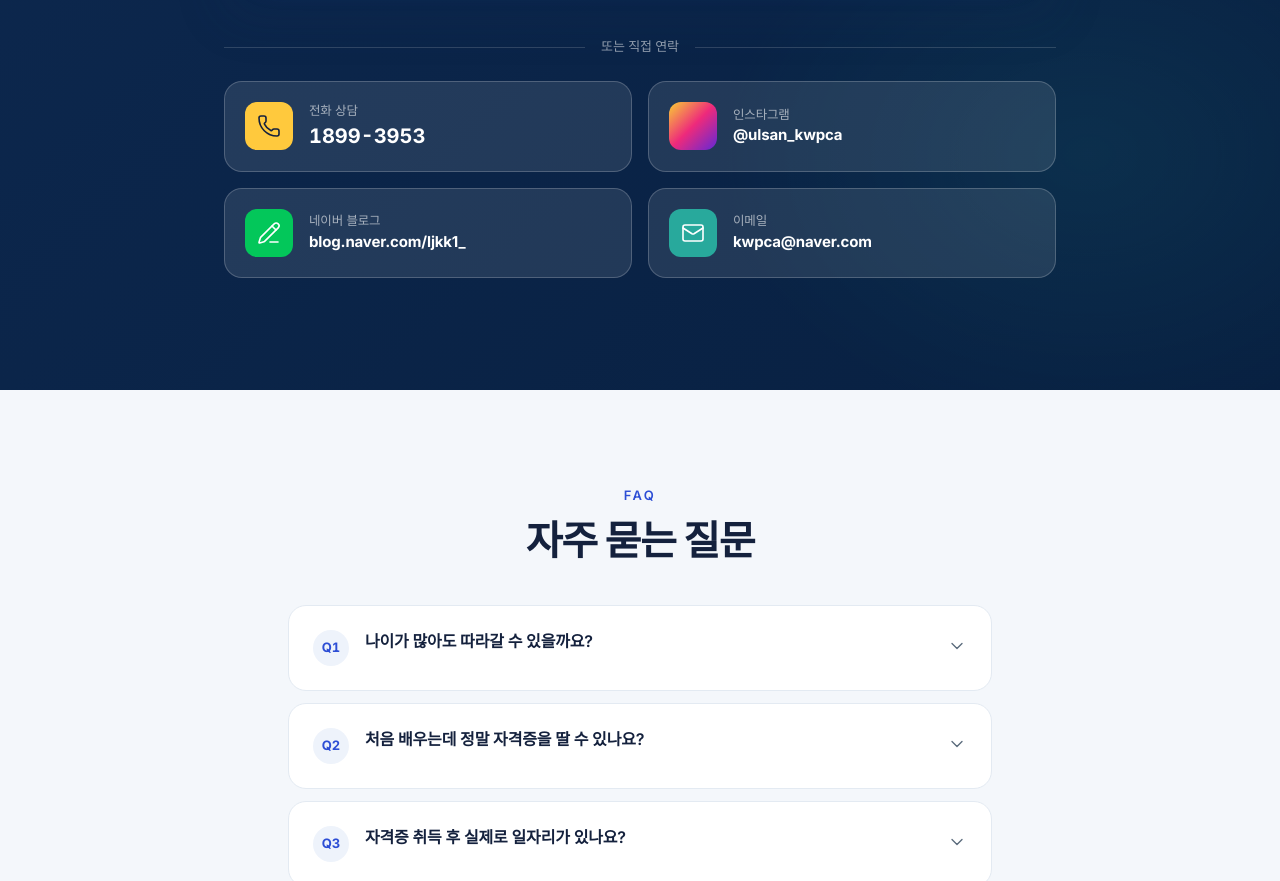
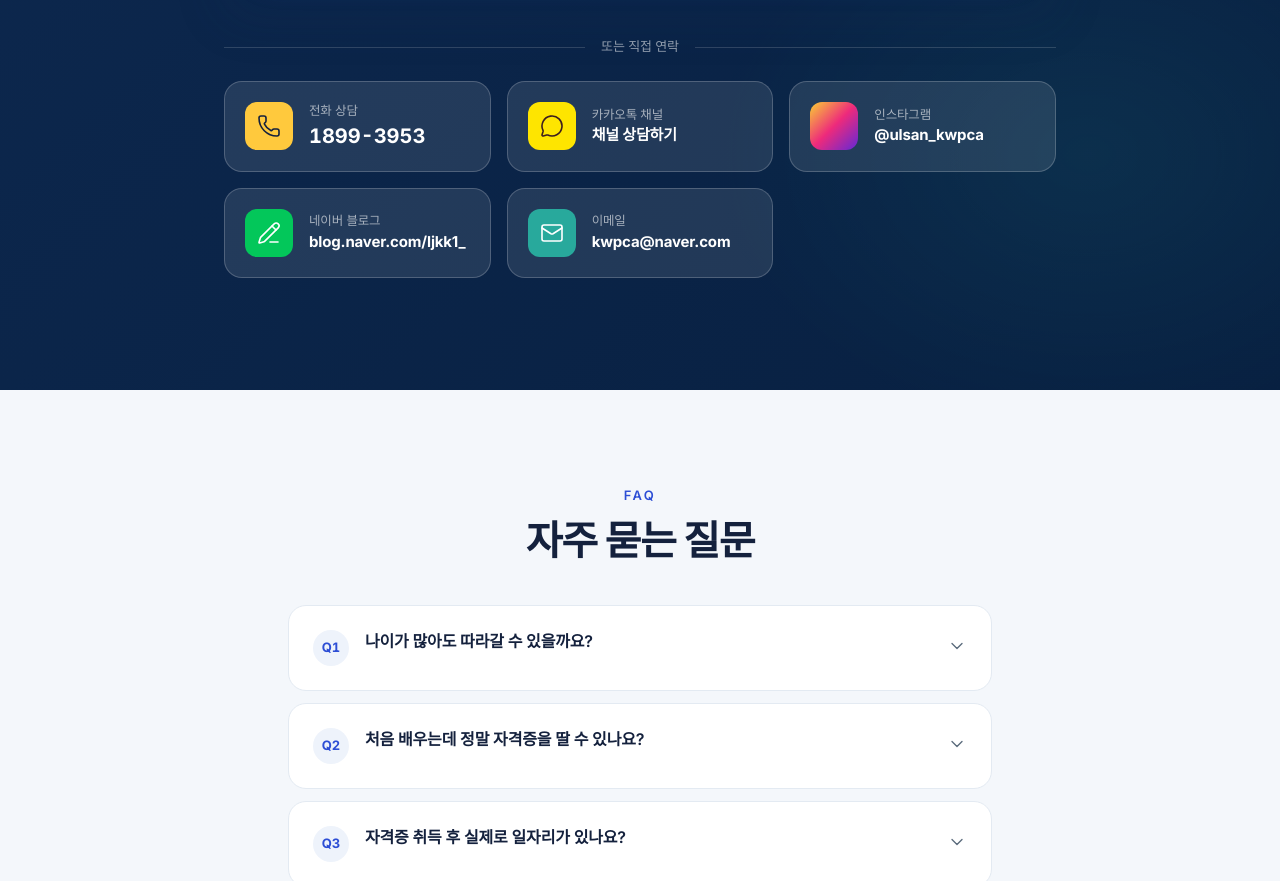
Before and after one commit to leesin1716-byte/water-pipe-landing, a plain HTML site: page index.html in a window 1280 px wide. Shown: the part 6859-7740 px from the top of the page. Drawn offline with nearby package versions, Linux system fonts and the light colour scheme; some icons are missing; a web font is replaced by a local one.

Commit message:
Add KakaoTalk channel link to contact section and mobile CTA bar

```diff
--- a/index.html
+++ b/index.html
@@ -904,12 +904,19 @@
       <div class="flex items-center gap-4 text-white/55 text-[13px] mb-6">
         <span class="flex-1 h-px bg-white/15"></span> 또는 직접 연락 <span class="flex-1 h-px bg-white/15"></span>
       </div>
-      <div class="grid sm:grid-cols-2 gap-4">
+      <div class="grid sm:grid-cols-2 lg:grid-cols-3 gap-4">
         <a href="tel:1899-3953" class="bg-white/10 hover:bg-white/15 border border-white/20 rounded-[18px] p-5 flex items-center gap-4 transition">
           <div class="w-12 h-12 rounded-xl bg-gold text-ink flex items-center justify-center"><i data-lucide="phone" class="w-6 h-6"></i></div>
           <div>
             <div class="text-[12.5px] text-white/60">전화 상담</div>
             <div class="font-bold text-[20px] num">1899-3953</div>
+          </div>
+        </a>
+        <a href="https://pf.kakao.com/_LuZxdn" target="_blank" rel="noopener" class="bg-white/10 hover:bg-white/15 border border-white/20 rounded-[18px] p-5 flex items-center gap-4 transition">
+          <div class="w-12 h-12 rounded-xl bg-[#FEE500] flex items-center justify-center"><i data-lucide="message-circle" class="w-6 h-6 text-[#3C1E1E]"></i></div>
+          <div>
+            <div class="text-[12.5px] text-white/60">카카오톡 채널</div>
+            <div class="font-bold text-[15px]">채널 상담하기</div>
           </div>
         </a>
         <a href="https://www.instagram.com/ulsan_kwpca" target="_blank" rel="noopener" class="bg-white/10 hover:bg-white/15 border border-white/20 rounded-[18px] p-5 flex items-center gap-4 transition">
@@ -998,6 +1005,9 @@
 <div id="stickyCta" class="sticky-cta lg:hidden fixed bottom-3 left-3 right-3 z-40 bg-white border border-line rounded-2xl shadow-lift p-2 flex gap-2">
   <a href="tel:1899-3953" class="flex-1 flex flex-col items-center justify-center py-2 rounded-xl bg-soft text-deep font-semibold text-[12.5px]">
     <i data-lucide="phone" class="w-5 h-5 mb-0.5"></i> 전화
+  </a>
+  <a href="https://pf.kakao.com/_LuZxdn" target="_blank" rel="noopener" class="flex-1 flex flex-col items-center justify-center py-2 rounded-xl bg-[#FEE500] text-[#3C1E1E] font-semibold text-[12.5px]">
+    <i data-lucide="message-circle" class="w-5 h-5 mb-0.5"></i> 카톡
   </a>
   <a href="#cta" class="flex-[1.4] flex flex-col items-center justify-center py-2 rounded-xl bg-blue text-white font-bold text-[12.5px]">
     <i data-lucide="pencil-line" class="w-5 h-5 mb-0.5"></i> 상담신청
```
